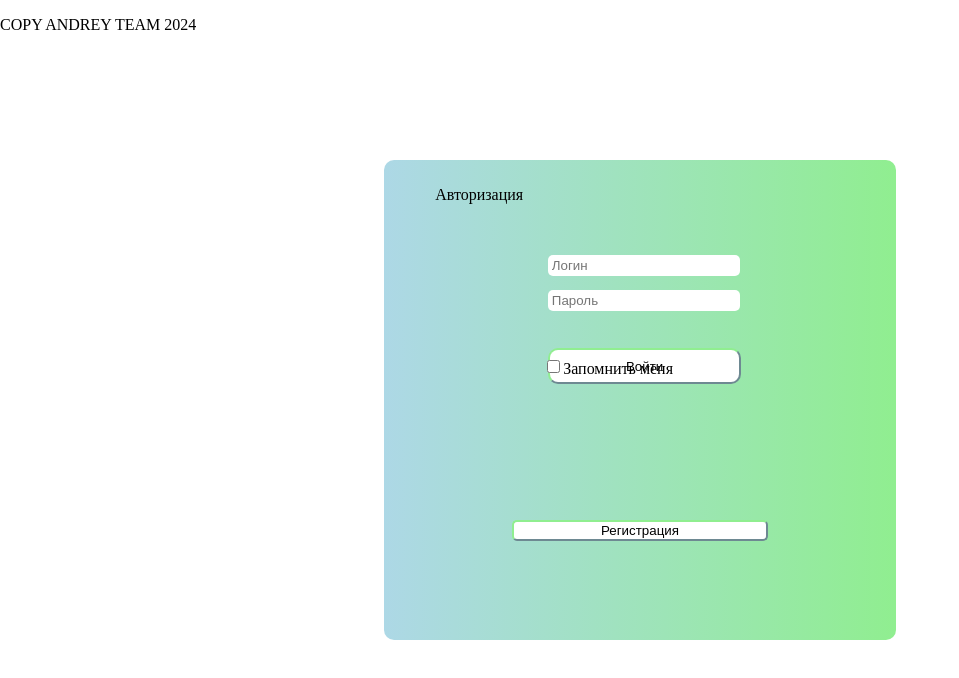
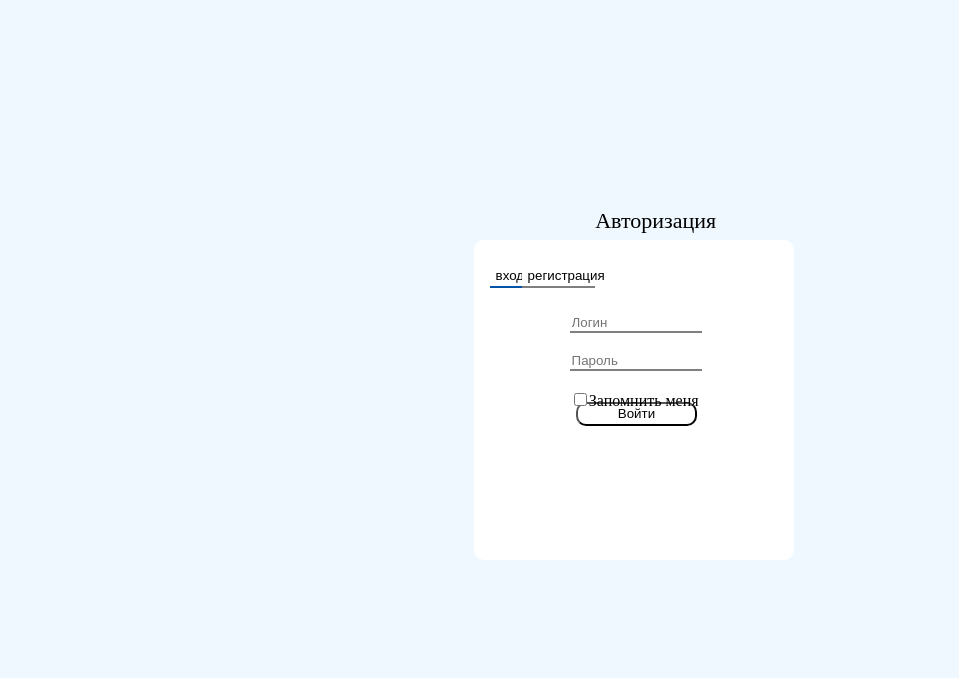
Before and after one commit to Faster-knight/siteAndreuKlemenovu, a React (Vite) app in the folder frontend/: page / in a window 1280 px wide. Shown: the top 678 px of the page, without its empty margins (0-959 px from the left). Built offline with nearby package versions, Linux system fonts and the light colour scheme.

Commit message:
Доделал дизайн страницы входа и регистрации

```diff
--- a/frontend/src/components/CheckBox/CheckBox.css
+++ b/frontend/src/components/CheckBox/CheckBox.css
@@ -1,23 +1,17 @@
-/*.CheckBox {
-    display: flex;
-    justify-content: center;
-    align-items: stretch;
-    width: 40%;
-    height: 22%;
-}*/
-/* Переписал на статик и абсолют значения */
 .CheckBox {
-    position: static;
-    width: 10%;
-    height: 10%;
+    position: absolute;
+    width: 60%;
+    height: 20%;
+    top: 47%;
 }
-.CheckBox-input{
+
+.CheckBox-input {
     position: absolute;
-    top: 41%;
-    left: 31%;
+    border-radius: 2px;
 }
-.CheckBox-text{
+
+.CheckBox-text {
     position: absolute;
-    left: 35%;
-    bottom: 51.3%;
+    left: 10%;
+    bottom: 45%;
 }
--- a/frontend/src/forms/LoginForm/LoginForm.css
+++ b/frontend/src/forms/LoginForm/LoginForm.css
@@ -3,6 +3,7 @@
 }
 
 @media screen and (min-width: 778px) {
+
     .LoginForm {
         display: block;
         width: 90%;
@@ -12,41 +13,67 @@
         margin-top: 10%;
         margin-bottom: 5%;
     }
-    .LoginForm-input {
-        width: 40%; /* Уменьшил размер кнопок*/
+
+    .Login-button {
+        width: 10%;
+        height: 7%;
+        position: absolute;
+        top: 8%;
+        border: none;
+        border-bottom: 2px solid #0153a5;
+        background-color: #ffffff;
+    }
+
+    .LoginForm-input-login {
+        width: 40%;
+        position: absolute;
+        left: 30%;
+        top: 23%;
+        border: none;
+        border-bottom: 2px solid #7f7f7f;
+        background-color: white;
+    }
+
+    .LoginForm-input-password {
+        width: 40%;
+        position: absolute;
+        left: 0%;
+        top: 35%;
+        border: none;
+        border-bottom: 2px solid #7f7f7f;
         margin-left: 30%;
-        margin-right: 30%;
         background-color: white;
-        border-radius: 5px;
-        margin-bottom: 3%; /* Уменьшил отступы между кнопками, убрать margin-top */
-        border-color: rgba(0, 0, 0, 0);
-        text-align: left; /* Переместил текст влево */
     }
+
+    .LoginForm-input-login:active,
+    .LoginForm-input-password:active {
+        border-bottom: 2px solid #0153a5;
+    }
+
     .LoginForm-button {
         width: 42%;
         height: 15%;
         margin-left: 30%;
-        margin-right: 30%;
-        margin-top: 0%;
-        margin-bottom: 0%;
+        margin-top: 45%;
         border-radius: 10px;
-        border-top-color: lightgreen;
-        border-left-color: lightgreen;
-        border-bottom-color: lightblue;
-        border-right-color: lightblue;
         background-color: white;
         text-align: center;
     }
+
     .LoginForm-button:hover {
-        border-top-color: lightblue;
-        border-left-color: lightblue;
-        border-bottom-color: lightgreen;
-        border-right-color: lightgreen;
-    }
-    .LoginForm-button:active {
-        background-color: aqua;
-    }
-    .LoginForm-button::before {
-        background-color: white;
+        background-color: #0153a5;
     }
 }
+
+/*
+Коды для цветов
+1. f0f8ff - еле видный белый
+2. 9accfe - голубой
+3. c4e2ff - еле видный голубой
+4. 0153a5 - синий
+5. ffd6ce - телесный
+6. ffaec9 - розовый
+7. e2efb6 - болотистый
+8. b6d744 - салатовый
+9. 7f7f7f - серый
+*/
--- a/frontend/src/forms/LoginForm/LoginForm.tsx
+++ b/frontend/src/forms/LoginForm/LoginForm.tsx
@@ -27,8 +27,9 @@ function LoginForm() {
     }
     return (
         <div className='LoginForm'>
-            <input placeholder='Логин' onChange={(event) => changeInputHandler(event, 0)} className='LoginForm-input'/>
-            <input placeholder='Пароль' onChange={(event) => changeInputHandler(event, 1)} className='LoginForm-input' type='password'/>
+            <button className='Login-button'> вход </button>
+            <input placeholder='Логин' onChange={(event) => changeInputHandler(event, 0)} className='LoginForm-input-login'/>
+            <input placeholder='Пароль' onChange={(event) => changeInputHandler(event, 1)} className='LoginForm-input-password' type='password'/>
             <CheckBox changeHandler={(event) => setSaveMe(!saveMe)} textView={"Запомнить меня"} />
             <button onClick={clickInputHandler} className='LoginForm-button'>Войти</button>
         </div>
--- a/frontend/src/forms/RegForm/RegForm.tsx
+++ b/frontend/src/forms/RegForm/RegForm.tsx
@@ -3,12 +3,13 @@ import './RegForm.css';
 function RegForm() {
     return (
         <div className='RegForm'>
-            <p>
-                Регистрация недоступна в текущей версии.
-                Нажмите на кнопку что бы скопировать почту
-                технической поддержки сайта и вас зарегестрировали.
-            </p>
-            <button>Скопировать почту</button>
+            <input placeholder='Фамилия' className='RegForm-Surname'/>
+            <input placeholder='Имя' className='RegForm-Name'/>
+            <input placeholder='Отчество' className='RegForm-MiddleName'/>
+            <input placeholder='Логин' className='RegForm-Login'/>
+            <input placeholder='Пароль' className='RegForm-Password'/>
+            <input placeholder='Повторите пароль' className='RegForm-ConfirmPassword'/>
+            <button className='RegForm-button'> Зарегистрироваться </button>
         </div>
     )
 }
--- a/frontend/src/pages/RootPage/RootPage.css
+++ b/frontend/src/pages/RootPage/RootPage.css
@@ -1,70 +1,49 @@
 @media screen and (max-width: 778px) {
 
 }
+
 @media screen and (min-width: 778px) {
+
     .LoginPage {
         width: 100%;
         height: 100%;
+        background-color: #f0f8ff;
+    }
+
+    .InviteForm {
+        width: 25%;
+        height: 40%;
+        top: 30%;
+        left: 37%;
         position: fixed;
-        top: 0%;
-        right: 0%;
-        left: 0%;
-        bottom: 0%;
-        z-index: 0;
-        background-color: white;
-    }
-    /* UNLOGIN STATE */
-    .InviteForm {
-        width: 40%;
-        height: 60%;
-        z-index: 10;
-        top: 20%;
-        left: 30%;
-        right: 30%;
-        bottom: 20%;
-        position: fixed;
-        display: block;
-        background: linear-gradient(to right, lightblue, lightgreen);
+        background-color: #ffffff;
         border-radius: 10px;
         min-height: 312px;
     }
-    .InviteForm:hover {
-        background: linear-gradient(to right, lightgreen, lightblue);
+
+    .InviteForm-title {
+        position: absolute;
+        width: 25%;
+        font-size: 22px;
+        top: -17%;
+        left: 38%;
     }
-    .InviteForm-title {
-        width: 80%;
-        align-items: center;
-        margin-left: 10%;
-        margin-right: 10%;
-        margin-top: 5%;
-        margin-bottom: 0%;
-    }
+
     .InviteForm-view {
-        width: 50%;
-        margin-left: 25%;
-        margin-right: 25%;
-        margin-top: 0%;
-        margin-bottom: 10%;
-        border-radius: 5px;
-        border-top-color: lightgreen;
-        border-left-color: lightgreen;
-        border-bottom-color: lightblue;
-        border-right-color: lightblue;
-        background-color: white;
-        text-align: center;
-    }
-    .InviteForm-view:hover {
-        border-top-color: lightblue;
-        border-left-color: lightblue;
-        border-bottom-color: lightgreen;
-        border-right-color: lightgreen;
-    }
-    .InviteForm-view:active {
-        background-color: aqua;
-    }
-    .InviteForm-view::before {
+        width: 23%;
+        height: 7%;
+        position: absolute;
+        top: 8%;
+        left: 15%;
+        border: none;
+        border-bottom: 2px solid #7f7f7f;
         background-color: white;
     }
+
+    .InviteForm-view:hover {
+        border-bottom: 2px solid #0153a5;
+    }
+
     .CheckBox {
         width: 50%;
         margin-left: 25%;
@@ -72,7 +51,7 @@
         margin-top: 0%;
         margin-bottom: 0%;
     }
-    /* LOGIN STATE */
+
     .MainPage {
         width: 100%;
         height: 100%;
@@ -81,7 +60,19 @@
         right: 0%;
         left: 0%;
         bottom: 0%;
-        z-index: 0;
         background-color: white;
     }
 }
+
+/*
+Коды для цветов
+1. f0f8ff - еле видный белый
+2. 9accfe - голубой
+3. c4e2ff - еле видный голубой
+4. 0153a5 - синий
+5. ffd6ce - телесный
+6. ffaec9 - розовый
+7. e2efb6 - болотистый
+8. b6d744 - салатовый
+9. 7f7f7f - серый
+*/
--- a/frontend/src/pages/RootPage/RootPage.tsx
+++ b/frontend/src/pages/RootPage/RootPage.tsx
@@ -2,8 +2,6 @@ import { useState } from 'react';
 import './RootPage.css';
 import LoginForm from '../../forms/LoginForm/LoginForm';
 import RegForm from '../../forms/RegForm/RegForm';
-import HeaderComponent from '../../components/Header/HeaderComponent';
-import FooterComponent from '../../components/Footer/FooterComponent';
 
 function RootPage() {
     const [view, setView] = useState<boolean>(false);
@@ -11,18 +9,15 @@ function RootPage() {
             <div className='LoginPage'>
                 {!view ?
                 <div className='InviteForm'>
-                    <HeaderComponent />
-                    <p className='InviteForm-title'>Авторизация</p>
+                    <p className='InviteForm-title'> Авторизация </p>
                     <LoginForm />
-                    <button className='InviteForm-view' onClick={() => setView(true)}>Регистрация</button>
+                    <button className='InviteForm-view' onClick={() => setView(true)}> регистрация</button>
                 </div> :
                 <div className='InviteForm'>
-                    <HeaderComponent />
-                    <p className='InviteForm-title'>Авторизация</p>
+                    <p className='InviteForm-title'> Авторизация </p>
                     <RegForm />
-                    <button className='InviteForm-view' onClick={() => setView(false)}>Логин</button>
+                    <button className='InviteForm-view' onClick={() => setView(false)}> Логин </button>
                 </div>}
-                <FooterComponent />
             </div>
     )
 }
```
Also changed, not shown: frontend/src/forms/RegForm/RegForm.css (+77 -24 lines).
